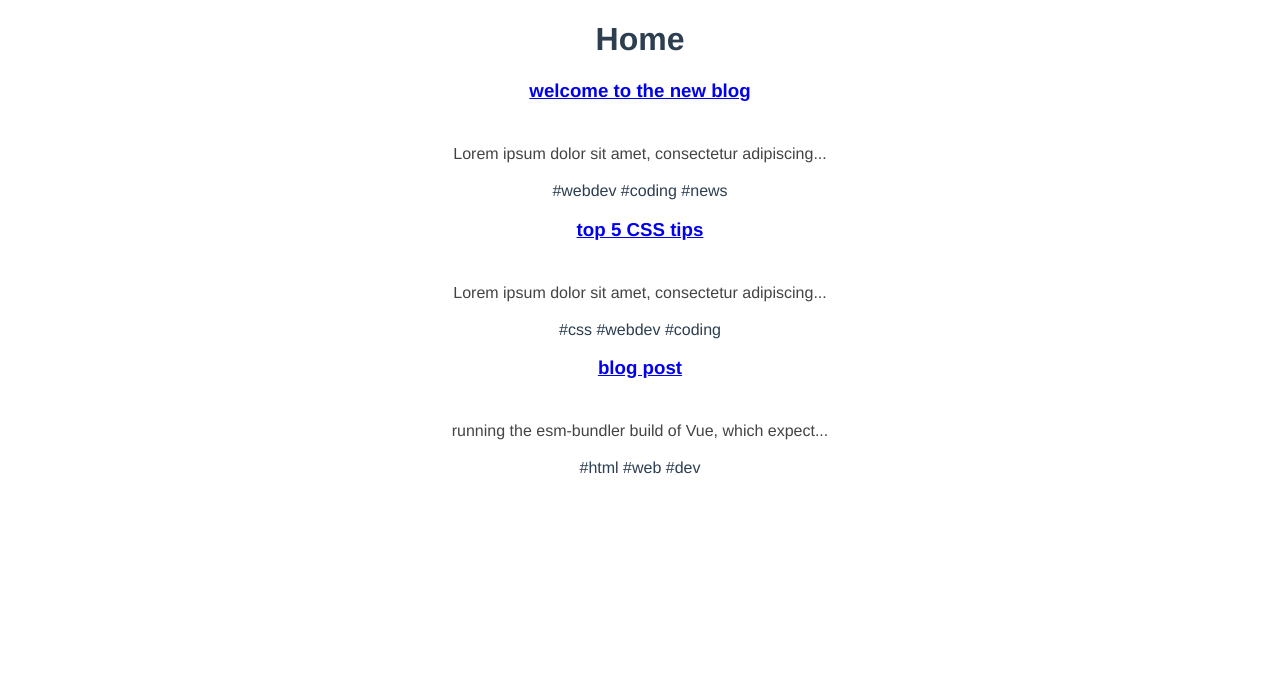
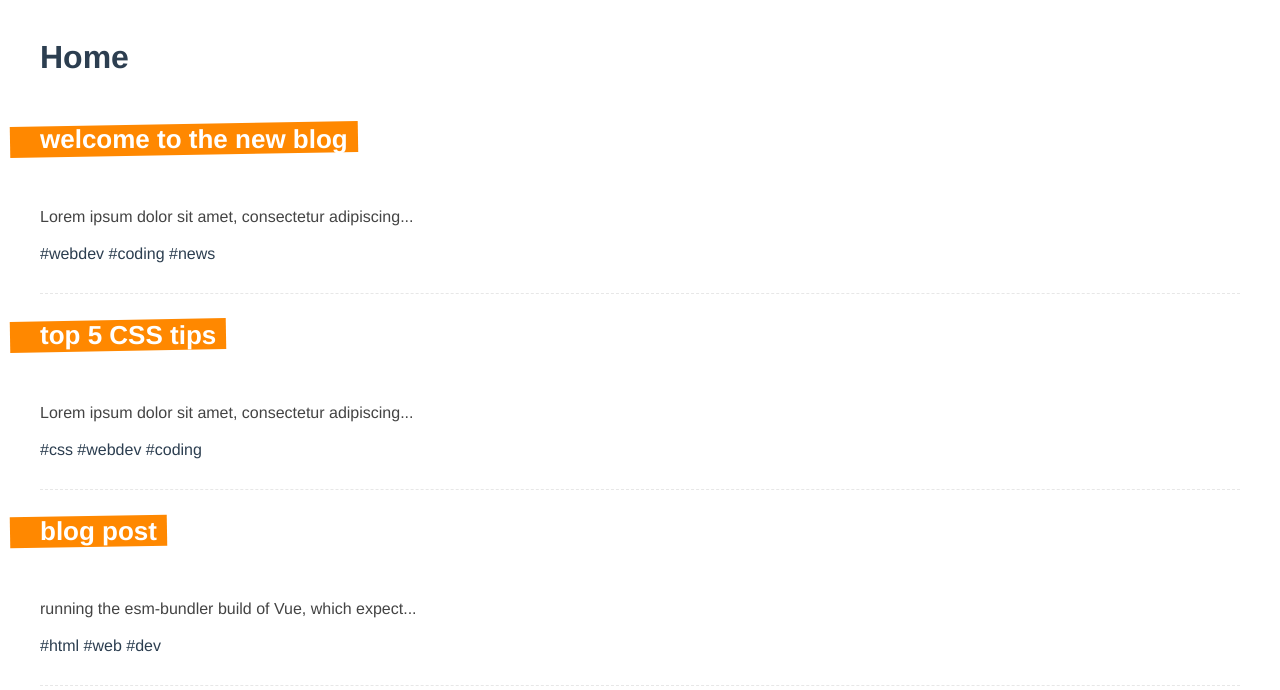
Before and after one commit to krahman80/Project-Planner, a Vue app: page / in a window 1280 px wide. Shown: the top 690 px of the page. Built offline with nearby package versions, Linux system fonts and the light colour scheme; data requests are answered from the project's data file.

Commit message:
Extra styling

```diff
--- a/src/App.vue
+++ b/src/App.vue
@@ -13,7 +13,6 @@
   font-family: Avenir, Helvetica, Arial, sans-serif;
   -webkit-font-smoothing: antialiased;
   -moz-osx-font-smoothing: grayscale;
-  text-align: center;
   color: #2c3e50;
 }
 </style>
--- a/src/components/SinglePost.vue
+++ b/src/components/SinglePost.vue
@@ -26,5 +26,29 @@
 </script>
 
 <style>
-
+  .post {
+    margin: 0 40px 30px;
+    padding-bottom: 30px;
+    border-bottom: 1px dashed #e7e7e7;
+  }
+  .post h3 {
+    display: inline-block;
+    position: relative;
+    font-size: 26px;
+    color: white;
+    margin-bottom: 10px;
+    max-width: 400px;
+  }
+  .post h3::before {
+    content: "";
+    display: block;
+    width: 100%;
+    height: 100%;
+    background: #ff8800;
+    position: absolute;
+    z-index: -1;
+    padding-right: 40px;
+    left: -30px;
+    transform: rotateZ(-1deg);
+  }
 </style>
--- a/src/composables/getPost.js
+++ b/src/composables/getPost.js
@@ -7,9 +7,9 @@
     const load = async () => {
         try {
         // simulate delay
-        await new Promise(resolve => {
-            setTimeout(resolve, 2000)
-        })
+        // await new Promise(resolve => {
+        //     setTimeout(resolve, 2000)
+        // })
 
         let data = await fetch('http://localhost:3000/posts/'+ id )
         if (!data.ok) {
--- a/src/composables/getPosts.js
+++ b/src/composables/getPosts.js
@@ -7,9 +7,9 @@
     const load = async () => {
         try {
         // simulate delay
-        await new Promise(resolve => {
-            setTimeout(resolve, 2000)
-        })
+        // await new Promise(resolve => {
+        //     setTimeout(resolve, 2000)
+        // })
 
         let data = await fetch('http://localhost:3000/posts')
         if (!data.ok) {
--- a/src/views/Home.vue
+++ b/src/views/Home.vue
@@ -29,3 +29,11 @@
   }
 }
 </script>
+
+<style>
+.home {
+  max-width: 1200px;
+  margin: 0 auto;
+  padding: 10px;
+}
+</style>
```
